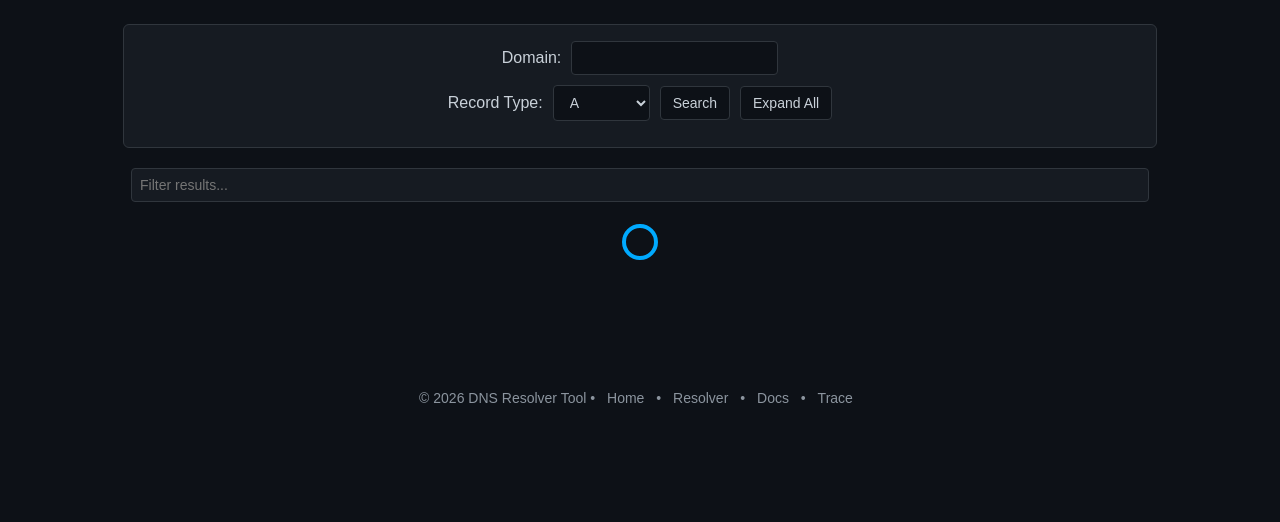
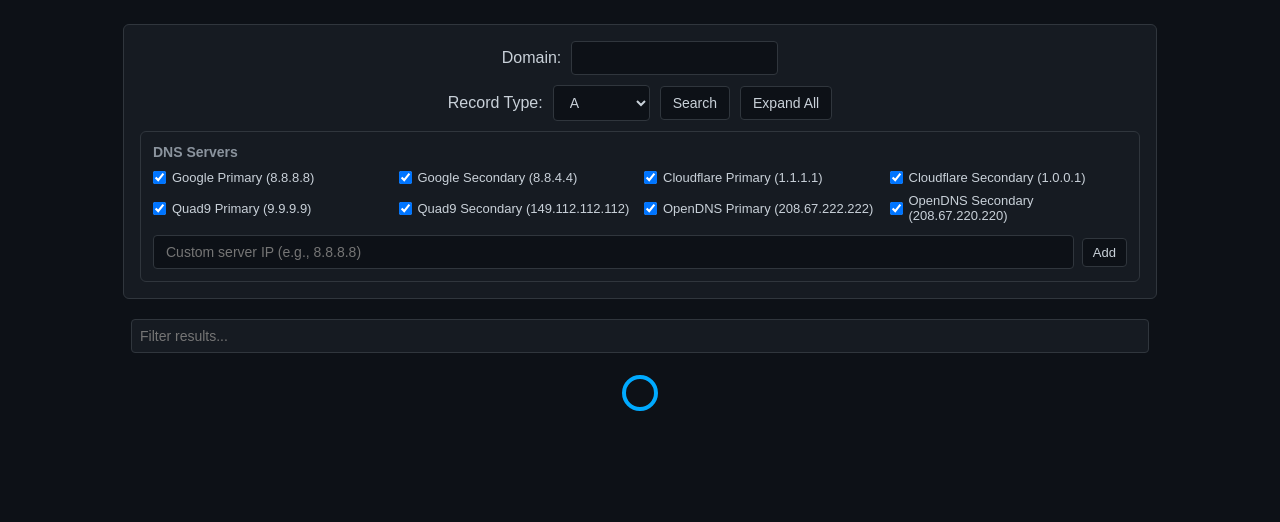
Before and after one commit to jasonkuehl/dns-http-resolver, a Flask app: page /resolve in a window 1280 px wide. Shown: the part 50-572 px from the top of the page. Run offline with Flask 3, Linux system fonts and the light colour scheme; some libraries are stand-ins or nearby versions.

Commit message:
select nameservers to resolve against in UI

```diff
--- a/app.py
+++ b/app.py
@@ -45,6 +45,18 @@ if LIMITER_STORAGE:
 else:
     # fallback for local/dev (will produce in-memory warning in logs)
     limiter = Limiter(app, key_func=get_remote_address, default_limits=["200 per minute"])
+
+# Default DNS servers available for selection
+DEFAULT_DNS_SERVERS = {
+    "Google Primary": "8.8.8.8",
+    "Google Secondary": "8.8.4.4",
+    "Cloudflare Primary": "1.1.1.1",
+    "Cloudflare Secondary": "1.0.0.1",
+    "Quad9 Primary": "9.9.9.9",
+    "Quad9 Secondary": "149.112.112.112",
+    "OpenDNS Primary": "208.67.222.222",
+    "OpenDNS Secondary": "208.67.220.220",
+}
 
 # DNS servers to query (comma‑separated in ENV). If empty, use system resolver (configure=True).
 DNS_SERVERS = [s.strip() for s in os.environ.get("DNS_SERVERS", "").split(",") if s.strip()]
@@ -97,12 +109,30 @@ def readme_page():
 def api_resolve():
     domain = request.args.get("domain", "").strip().lower()
     rtype = request.args.get("type", "A").upper()
+    servers_param = request.args.get("servers", "").strip()
+
     if not domain:
         return jsonify({"error": {"code": "BadRequest", "message": "No domain specified"}}), 400
     if not is_valid_domain_input(domain):
         return jsonify({"error": {"code": "BadRequest", "message": "Invalid domain format"}}), 400
 
-    logging.info("Resolve requested: domain=%s type=%s from=%s", domain, rtype, request.remote_addr)
+    # Parse servers parameter (comma-separated list of IPs)
+    # If not provided, use DNS_SERVERS from env or system resolver
+    if servers_param:
+        selected_servers = [s.strip() for s in servers_param.split(",") if s.strip()]
+        # Validate all server IPs
+        for srv in selected_servers:
+            try:
+                ipaddress.ip_address(srv)
+            except ValueError:
+                return jsonify({"error": {"code": "BadRequest", "message": f"Invalid server IP: {srv}"}}), 400
+    else:
+        selected_servers = DNS_SERVERS
+
+    use_system = len(selected_servers) == 0
+
+    logging.info("Resolve requested: domain=%s type=%s servers=%s from=%s",
+                 domain, rtype, selected_servers if not use_system else "system", request.remote_addr)
 
     ALLOWED = {"A","AAAA","MX","NS","CNAME","TXT","SOA","PTR","SRV","ALL"}
     if rtype not in ALLOWED:
@@ -122,9 +152,9 @@ def api_resolve():
             "ttl_remaining": 0,
             "error": None
         }
-        # Use system resolver when server is falsy (fallback) or when configured to use system resolver
+        # Use system resolver when server is falsy
         try:
-            if USE_SYSTEM_RESOLVER or not server:
+            if not server:
                 resolver = dns.resolver.Resolver()  # configure=True reads /etc/resolv.conf
             else:
                 resolver = dns.resolver.Resolver(configure=False)
@@ -182,14 +212,14 @@ def api_resolve():
     # Build task list: if using system resolver, run a single task with server=None
     raw_results = []
     try:
-        with ThreadPoolExecutor(max_workers=min(16, max(1, len(DNS_SERVERS) * len(types)))) as ex:
+        with ThreadPoolExecutor(max_workers=min(16, max(1, len(selected_servers) * len(types)))) as ex:
             futures = []
-            if USE_SYSTEM_RESOLVER:
+            if use_system:
                 for t in types:
                     futures.append(ex.submit(query_server, None, t))
             else:
                 for t in types:
-                    for server in DNS_SERVERS:
+                    for server in selected_servers:
                         futures.append(ex.submit(query_server, server, t))
             for f in as_completed(futures):
                 raw_results.append(f.result())
--- a/templates/resolve.html
+++ b/templates/resolve.html
@@ -77,6 +77,61 @@
     .status-ok { border-color: #2ea043; }
     .status-missing { border-color: #d29922; }
     .status-error { border-color: #f85149; }
+
+    .server-selection {
+      margin-top: 10px;
+      padding: 12px;
+      background: #161b22;
+      border: 1px solid #30363d;
+      border-radius: 6px;
+      text-align: left;
+    }
+
+    .server-selection h3 {
+      margin: 0 0 10px 0;
+      font-size: 14px;
+      color: #8b949e;
+    }
+
+    .server-checkboxes {
+      display: grid;
+      grid-template-columns: repeat(auto-fill, minmax(200px, 1fr));
+      gap: 8px;
+      margin-bottom: 12px;
+    }
+
+    .server-checkbox {
+      display: flex;
+      align-items: center;
+      gap: 6px;
+      font-size: 13px;
+    }
+
+    .server-checkbox input[type="checkbox"] {
+      width: auto;
+      margin: 0;
+    }
+
+    .server-checkbox label {
+      cursor: pointer;
+      user-select: none;
+    }
+
+    .custom-server-input {
+      display: flex;
+      gap: 8px;
+      align-items: center;
+      margin-top: 10px;
+    }
+
+    .custom-server-input input {
+      flex: 1;
+    }
+
+    .btn-small {
+      padding: 6px 10px;
+      font-size: 13px;
+    }
 
     .record-section {
       margin-bottom: 24px;
@@ -250,6 +305,15 @@
       <button id="search-btn" type="submit">Search</button>
       <button type="button" id="expandAll">Expand All</button>
     </div>
+
+    <div class="server-selection">
+      <h3>DNS Servers</h3>
+      <div class="server-checkboxes" id="server-checkboxes"></div>
+      <div class="custom-server-input">
+        <input id="custom-server" type="text" placeholder="Custom server IP (e.g., 8.8.8.8)">
+        <button type="button" class="btn-small" id="add-custom-server">Add</button>
+      </div>
+    </div>
   </form>
 
   <input id="filter-box" type="text" placeholder="Filter results...">
@@ -270,6 +334,91 @@
 </div>
 
 <script>
+// Default DNS servers
+const DEFAULT_SERVERS = {
+  "Google Primary": "8.8.8.8",
+  "Google Secondary": "8.8.4.4",
+  "Cloudflare Primary": "1.1.1.1",
+  "Cloudflare Secondary": "1.0.0.1",
+  "Quad9 Primary": "9.9.9.9",
+  "Quad9 Secondary": "149.112.112.112",
+  "OpenDNS Primary": "208.67.222.222",
+  "OpenDNS Secondary": "208.67.220.220"
+};
+
+// Initialize server checkboxes
+function initializeServerCheckboxes() {
+  const container = document.getElementById("server-checkboxes");
+  Object.entries(DEFAULT_SERVERS).forEach(([name, ip]) => {
+    const div = document.createElement("div");
+    div.className = "server-checkbox";
+
+    const checkbox = document.createElement("input");
+    checkbox.type = "checkbox";
+    checkbox.id = `server-${ip}`;
+    checkbox.value = ip;
+    checkbox.checked = true; // Check all by default
+
+    const label = document.createElement("label");
+    label.htmlFor = `server-${ip}`;
+    label.textContent = `${name} (${ip})`;
+
+    div.appendChild(checkbox);
+    div.appendChild(label);
+    container.appendChild(div);
+  });
+}
+
+// Add custom server
+document.addEventListener("DOMContentLoaded", () => {
+  initializeServerCheckboxes();
+
+  document.getElementById("add-custom-server").onclick = () => {
+    const input = document.getElementById("custom-server");
+    const ip = input.value.trim();
+
+    if (!ip) return;
+
+    // Basic IP validation
+    if (!/^(?:[0-9]{1,3}\.){3}[0-9]{1,3}$/.test(ip)) {
+      alert("Please enter a valid IP address");
+      return;
+    }
+
+    // Check if already exists
+    if (document.getElementById(`server-${ip}`)) {
+      alert("This server is already in the list");
+      return;
+    }
+
+    const container = document.getElementById("server-checkboxes");
+    const div = document.createElement("div");
+    div.className = "server-checkbox";
+
+    const checkbox = document.createElement("input");
+    checkbox.type = "checkbox";
+    checkbox.id = `server-${ip}`;
+    checkbox.value = ip;
+    checkbox.checked = true;
+
+    const label = document.createElement("label");
+    label.htmlFor = `server-${ip}`;
+    label.textContent = `Custom (${ip})`;
+
+    div.appendChild(checkbox);
+    div.appendChild(label);
+    container.appendChild(div);
+
+    input.value = "";
+  };
+});
+
+// Get selected servers
+function getSelectedServers() {
+  const checkboxes = document.querySelectorAll("#server-checkboxes input[type='checkbox']:checked");
+  return Array.from(checkboxes).map(cb => cb.value);
+}
+
 // Format latency object into readable text
 function formatLatency(latencyObj) {
   if (!latencyObj || typeof latencyObj !== "object") return "";
@@ -308,8 +457,9 @@ function highlightDiffLines(jsonStr, diffs) {
 }
 
 // API fetch
-async function fetchDNSData(domain, rtype) {
-  const resp = await fetch(`/api/resolve?domain=${encodeURIComponent(domain)}&type=${rtype}`);
+async function fetchDNSData(domain, rtype, servers) {
+  const serversParam = servers && servers.length > 0 ? `&servers=${servers.join(',')}` : '';
+  const resp = await fetch(`/api/resolve?domain=${encodeURIComponent(domain)}&type=${rtype}${serversParam}`);
   if (!resp.ok) throw new Error(await resp.text());
   return resp.json();
 }
@@ -345,10 +495,11 @@ document.getElementById("resolver-form").onsubmit = async function(e) {
 
   const domain = document.getElementById("domain").value.trim();
   const rtype  = document.getElementById("rtype").value;
+  const selectedServers = getSelectedServers();
   let data;
 
   try {
-    data = await fetchDNSData(domain, rtype);
+    data = await fetchDNSData(domain, rtype, selectedServers);
   } catch (err) {
     spinner.style.display = "none";
     searchBtn.disabled = false;
```
Also changed, not shown: 1 other file.
